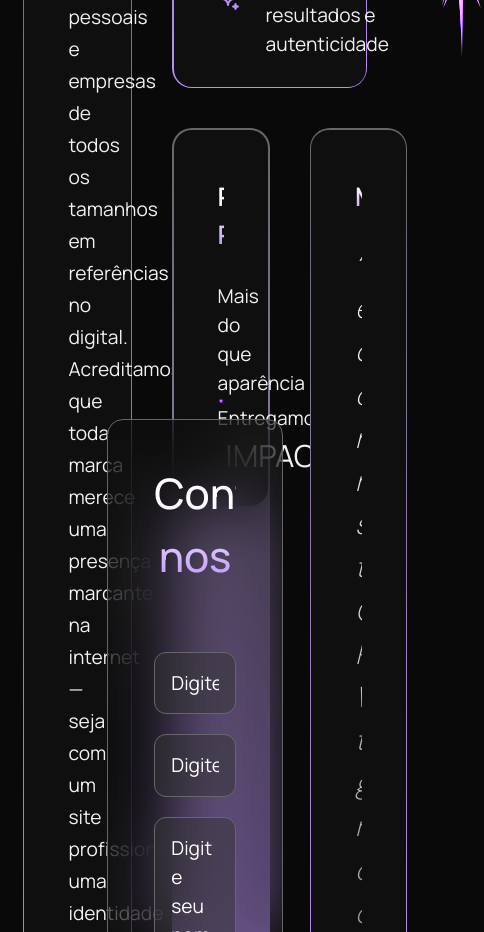
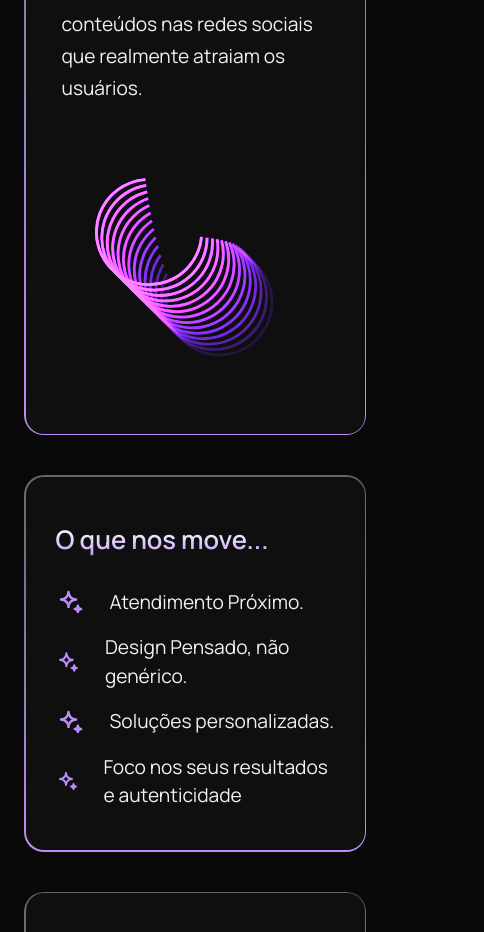
Before and after one commit to OBitencourt/reino_web, a Next.js app: page / in a window 390 px wide. Shown: the part 3800-4732 px from the top of the page, 484 px wide, since content can reach past the window. Built offline with nearby package versions, Linux system fonts and the light colour scheme.

Commit message:
feat: adding initial responsivity structure to 'about' section

```diff
--- a/src/sections/About/index.tsx
+++ b/src/sections/About/index.tsx
@@ -1,5 +1,5 @@
 import Container from "@/src/style"
-import { CardFour, CardOne, CardThree, CardTwo, CardWrapper, Subtitle, Title } from "./style"
+import { BigDiv, CardFour, CardOne, CardThree, CardTwo, CardWrapper, LittleDiv, Subtitle, Title, TwoLittleDivs } from "./style"
 import Image from "next/image"
 
 
@@ -8,12 +8,12 @@ const About = () => {
     return (
 
         <>
-            <section id="about" style={{height: "100dvh",  position: 'relative'}}>
+            <section id="about" style={{ position: 'relative'}}>
                 <Container>
                     <Title>
                         Sobre Nós
                     </Title>
-                    <div style={{display: 'flex', justifyContent: 'center',gap: '40px'}}>
+                    <BigDiv>
                         <CardWrapper style={{width: '28%'}}>
 
                             <CardOne>
@@ -40,8 +40,8 @@ const About = () => {
                             </CardOne>
                         </CardWrapper>
 
-                        <div style={{display: 'flex', flexDirection: 'column', width: '50%'}}>
-                            <CardWrapper style={{ marginBottom: '40px'}}>
+                        <LittleDiv>
+                            <CardWrapper >
 
                                 <CardTwo>
                                     <div>
@@ -95,6 +95,7 @@ const About = () => {
                                         src="/images/image2-about.svg"
                                         width={250}
                                         height={400}
+                                        className="estrelinhas"
                                         style={{
                                             height: 'auto'
                                         }}
@@ -103,7 +104,7 @@ const About = () => {
                                 </CardTwo>
                             </CardWrapper>
 
-                            <div style={{display: 'flex'}}>
+                            <TwoLittleDivs>
                                 <CardWrapper style={{width: '50%', marginRight: '40px'}}>
 
                                     <CardThree>
@@ -144,9 +145,9 @@ const About = () => {
                                         </p>
                                     </CardFour>
                                 </CardWrapper>
-                            </div>
-                        </div>
-                    </div>
+                            </TwoLittleDivs>
+                        </LittleDiv>
+                    </BigDiv>
                 </Container>
             </section>
 
--- a/src/sections/About/style.ts
+++ b/src/sections/About/style.ts
@@ -12,6 +12,10 @@ export const Title = styled.h2`
     background: linear-gradient(to bottom, #ffffff 80%, #BB8FFA  );
     -webkit-background-clip: text;
     -webkit-text-fill-color: transparent;
+
+    @media (max-width: 430px) {
+        font-size: 32px;
+    }
 `
 
 export const Subtitle = styled.h3`
@@ -23,14 +27,54 @@ export const Subtitle = styled.h3`
     -webkit-text-fill-color: transparent;
 `
 
+// WRAPPERS
+
 export const CardWrapper = styled.div`
     background: linear-gradient(to bottom, #676767, #BB8FFA);
     padding: 1.5px; /* espessura da borda */
     border-radius: 20px;
     box-sizing: border-box;
     background-origin: border-box;
+
+    @media (max-width: 430px) {
+        width: 100% !important;
+        margin-bottom: 40px;
+    }
 `
 
+export const BigDiv = styled.div`
+    display: flex;
+    justify-content: center;
+    gap: 40%;
+
+    @media (max-width: 430px) {
+        display: flex;
+        flex-direction: column;
+        padding: 0 24px;
+
+    }
+`
+
+export const LittleDiv = styled.div`
+    display: flex;
+    flex-direction: column;
+    width: 50%;
+
+    @media (max-width: 430px) {
+        width: 100%;
+    }
+`
+
+export const TwoLittleDivs = styled.div`
+    display: flex;
+
+    @media (max-width: 430px) {
+        display: flex;
+        flex-direction: column;
+    }
+`
+
+//
 
 export const CardOne = styled.div`
     text-align: start;
@@ -59,6 +103,15 @@ export const CardOne = styled.div`
         font-weight: bold;
         color: var(--cs);
     }
+
+    @media (max-width: 430px) {
+        padding: 24px 36px;
+
+        img {
+            width: 200px;
+            height: auto;
+        }
+    }
 `
 export const CardTwo = styled.div`
     background-color: var(--card);
@@ -81,6 +134,21 @@ export const CardTwo = styled.div`
     p {
         font-size: 1.2rem;
     }
+
+    @media (max-width: 430px) {
+        padding: 24px 30px;
+
+        img {
+            width: 30px;
+            height: auto;
+        }
+        li {
+            margin-bottom: 16px;
+        }
+        .estrelinhas {
+            display: none;
+        }
+    }
 `
 export const CardThree = styled.div`
     background-color: var(--card);
@@ -102,6 +170,9 @@ export const CardThree = styled.div`
         font-size: 1.9rem;
     }
 
+    @media (max-width: 430px) {
+
+    }
 `
 export const CardFour = styled.div`
     background-color: var(--card);
```
